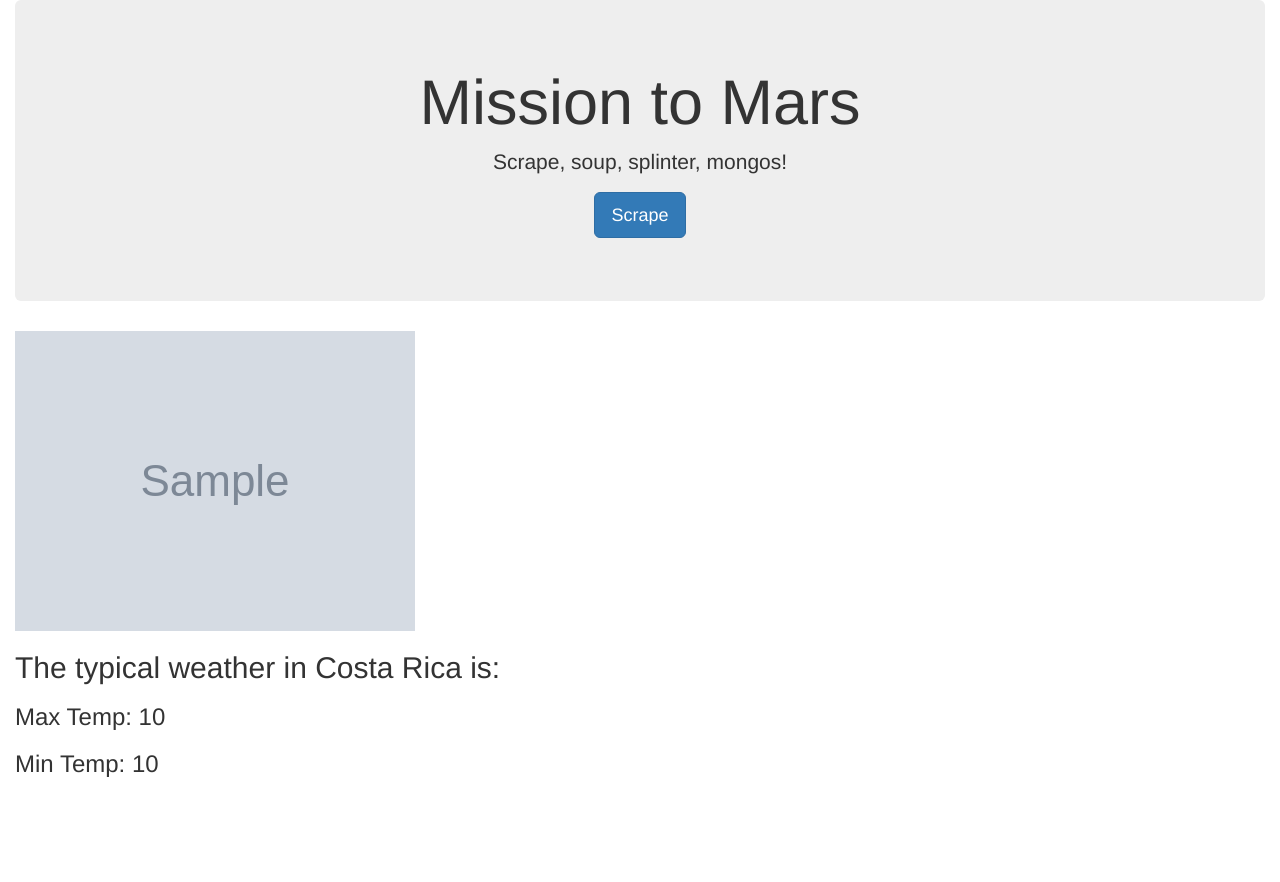
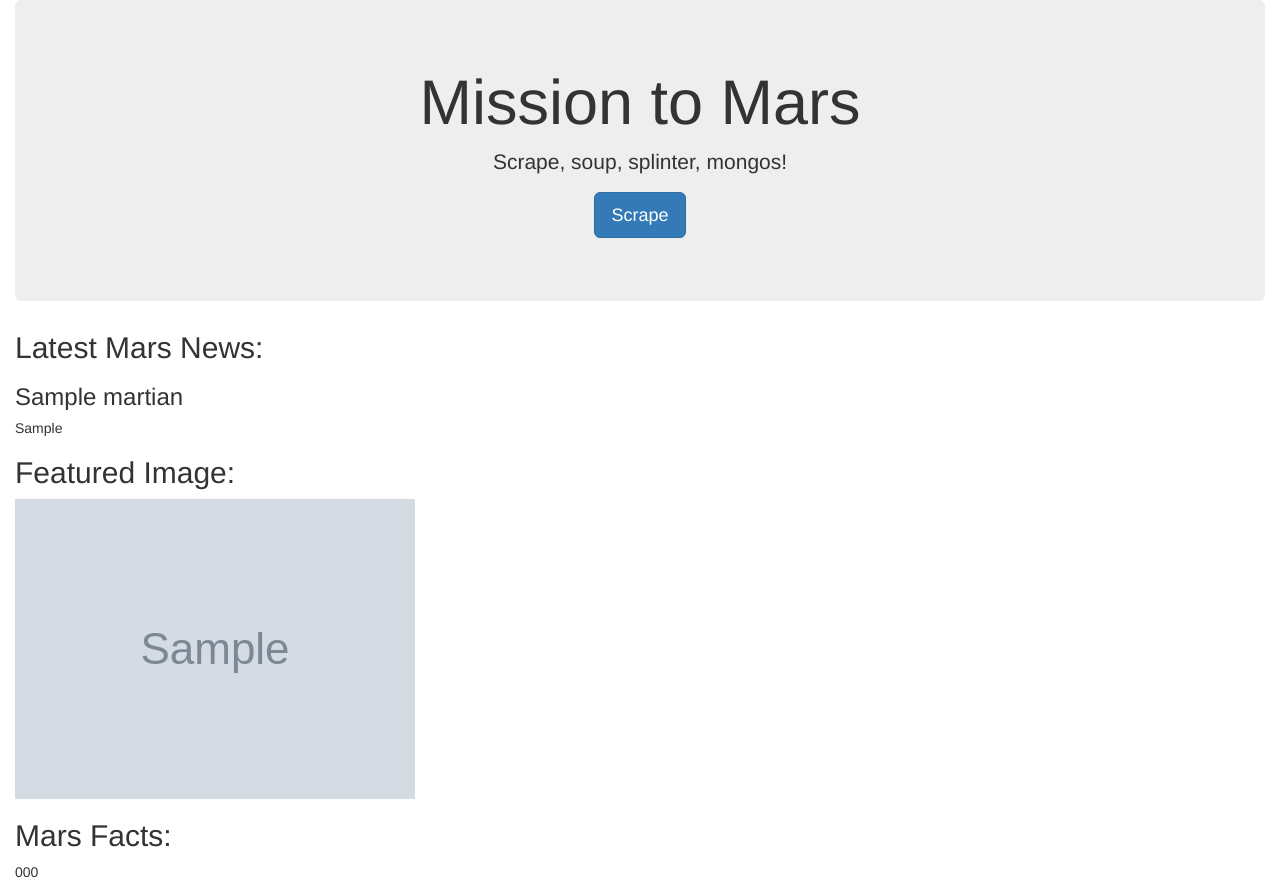
Before and after one commit to eclevela-1234/web-scraping-challenge, a Flask app: template Mission_to_Mars/templates/index.html in a window 1280 px wide. Before the commit the page ends 777 px from the top, so only its background shows below. Run offline with Flask 2, Linux system fonts and the light colour scheme; the template is opened without the code that fills it: most values are stand-ins (such as "Sample title", 1, 10 or a date in 2020); grey boxes marked "Sample" are stand-in pictures; some libraries are stand-ins or nearby versions.

Commit message:
adding latest code

```diff
--- a/Mission_to_Mars/templates/index.html
+++ b/Mission_to_Mars/templates/index.html
@@ -5,7 +5,7 @@
   <meta charset="UTF-8">
   <meta name="viewport" content="width=device-width, initial-scale=1.0">
   <meta http-equiv="X-UA-Compatible" content="ie=edge">
-  <title>Costa Rica Weather</title>
+  <title>Scraping Stuff</title>
   <link rel="stylesheet" href="https://maxcdn.bootstrapcdn.com/bootstrap/3.3.7/css/bootstrap.min.css">
 </head>
 
@@ -16,10 +16,16 @@
       <p>Scrape, soup, splinter, mongos!</p>
       <p><a class="btn btn-primary btn-lg" href="/scrape" role="button">Scrape</a></p>
     </div>
-    <img src="{{ martian.sloth_img }}" alt="Sloth">
-    <h2>The typical weather in Costa Rica is:</h2>
-    <h3>Max Temp: {{ vacation.max_temp }}</h3>
-    <h3>Min Temp: {{ vacation.min_temp }}</h3>
+
+    <h2>Latest Mars News:</h2>
+    <h3>{{ martian.news_title }}</h3>
+    <h5>{{ martian.news_para }}</h5>
+    <h2>Featured Image:</h2>
+    <img src="{{ martian.featured_img }}" alt="Featured Image">
+    <h2>Mars Facts:</h2>
+
+      {{ martian.marsdfcode }}
+
   </div>
   </div>
 </body>
--- a/test.html
+++ /dev/null
@@ -1 +0,0 @@
-'<table border="1" class="dataframe">\n  <thead>\n    <tr style="text-align: right;">\n      <th></th>\n      <th>0</th>\n      <th>1</th>\n      <th>2</th>\n    </tr>\n  </thead>\n  <tbody>\n    <tr>\n      <th>0</th>\n      <td>Mars - Earth Comparison</td>\n      <td>Mars</td>\n      <td>Earth</td>\n    </tr>\n    <tr>\n      <th>1</th>\n      <td>Diameter:</td>\n      <td>6,779 km</td>\n      <td>12,742 km</td>\n    </tr>\n    <tr>\n      <th>2</th>\n      <td>Mass:</td>\n      <td>6.39 × 10^23 kg</td>\n      <td>5.97 × 10^24 kg</td>\n    </tr>\n    <tr>\n      <th>3</th>\n      <td>Moons:</td>\n      <td>2</td>\n      <td>1</td>\n    </tr>\n    <tr>\n      <th>4</th>\n      <td>Distance from Sun:</td>\n      <td>227,943,824 km</td>\n      <td>149,598,262 km</td>\n    </tr>\n    <tr>\n      <th>5</th>\n      <td>Length of Year:</td>\n      <td>687 Earth days</td>\n      <td>365.24 days</td>\n    </tr>\n    <tr>\n      <th>6</th>\n      <td>Temperature:</td>\n      <td>-87 to -5 °C</td>\n      <td>-88 to 58°C</td>\n    </tr>\n  </tbody>\n</table>'
```
Also changed, not shown: Mission_to_Mars/scrape_mars.py (+10 -0 lines), 1 other file.
